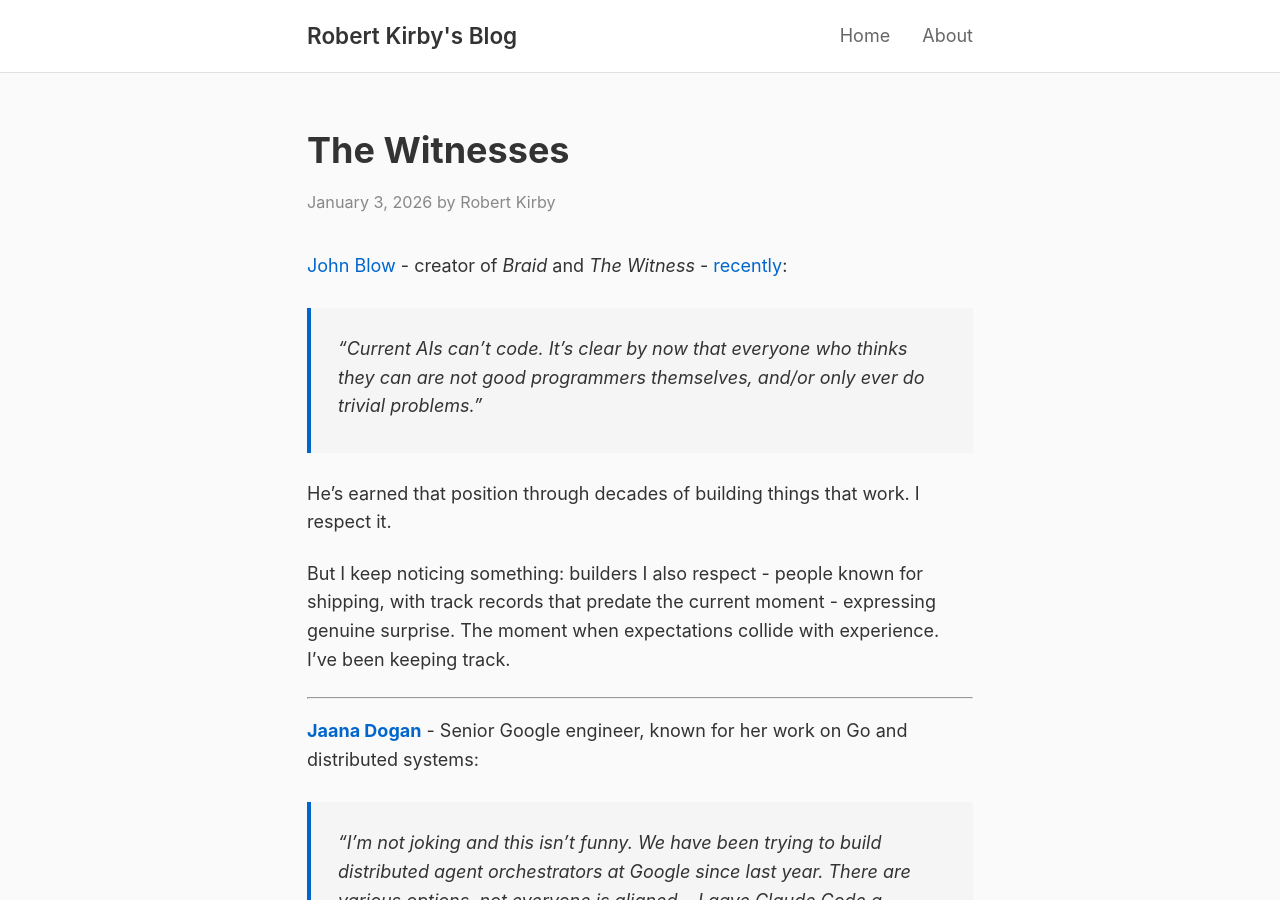
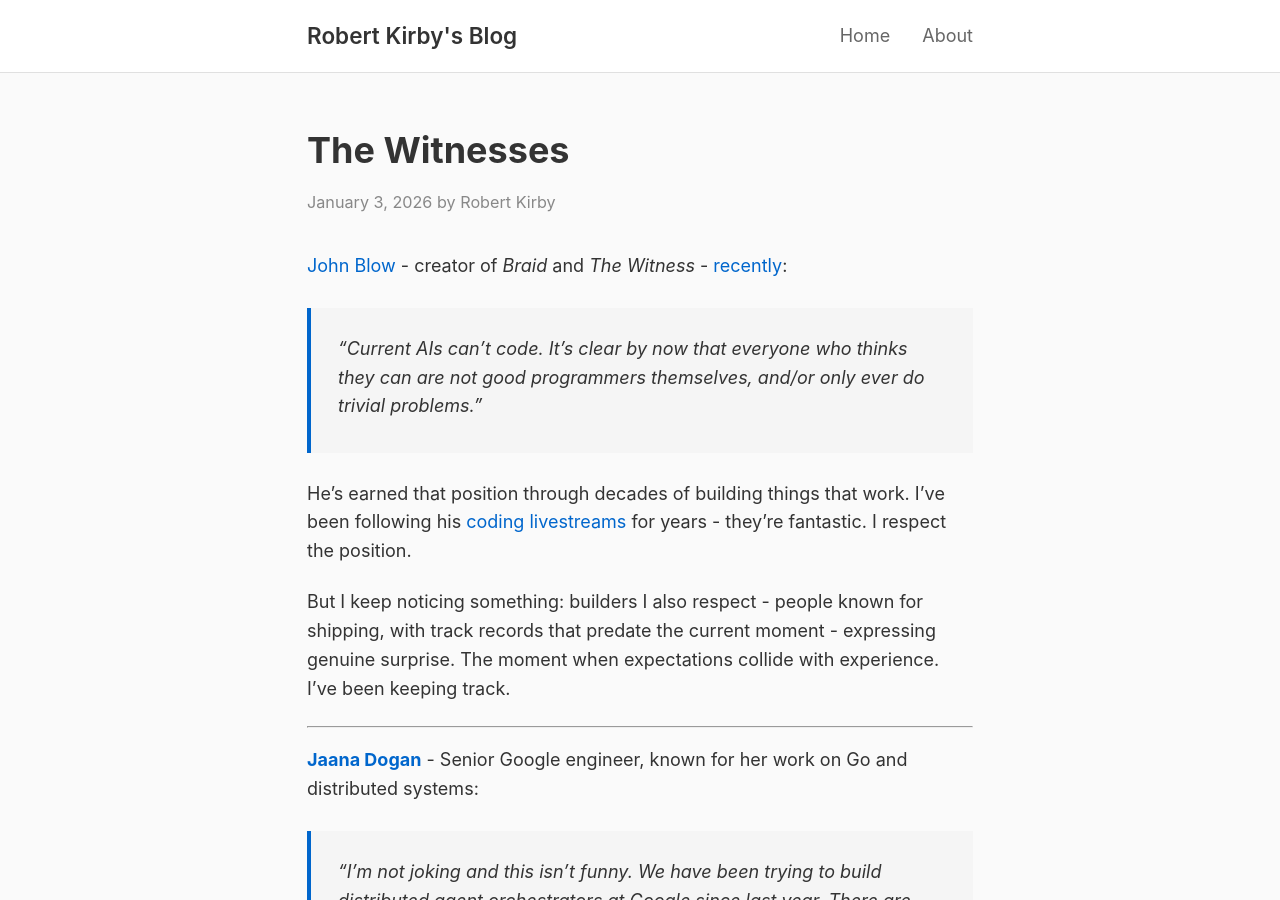
Before and after one commit to rob137/rob137.github.io, a Jekyll site: the page built from _posts/2026-01-03-the-witnesses.md, in a window 1280 px wide and 900 px high. Built offline with Jekyll 4.4.1, drawn with Linux system fonts in a browser that asks for light colours.

Commit message:
Add personal note on Blow's coding livestreams
Been following for years - they're fantastic

🤖 Generated with [Claude Code](https://claude.com/claude-code)

Co-Authored-By: Claude Opus 4.5 <noreply@anthropic.com>

```diff
--- a/_posts/2026-01-03-the-witnesses.md
+++ b/_posts/2026-01-03-the-witnesses.md
@@ -10,7 +10,7 @@ excerpt: "A running list of respected programmers - people with Wikipedia pages
 
 > "Current AIs can't code. It's clear by now that everyone who thinks they can are not good programmers themselves, and/or only ever do trivial problems."
 
-He's earned that position through decades of building things that work. I respect it.
+He's earned that position through decades of building things that work. I've been following his [coding livestreams](https://www.youtube.com/@jblow888) for years - they're fantastic. I respect the position.
 
 But I keep noticing something: builders I also respect - people known for shipping, with track records that predate the current moment - expressing genuine surprise. The moment when expectations collide with experience. I've been keeping track.
 
```
